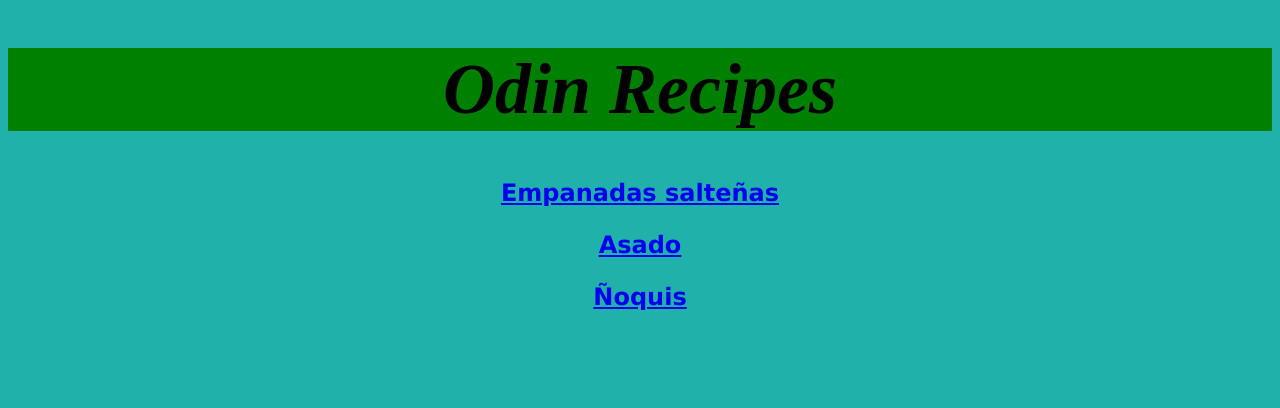
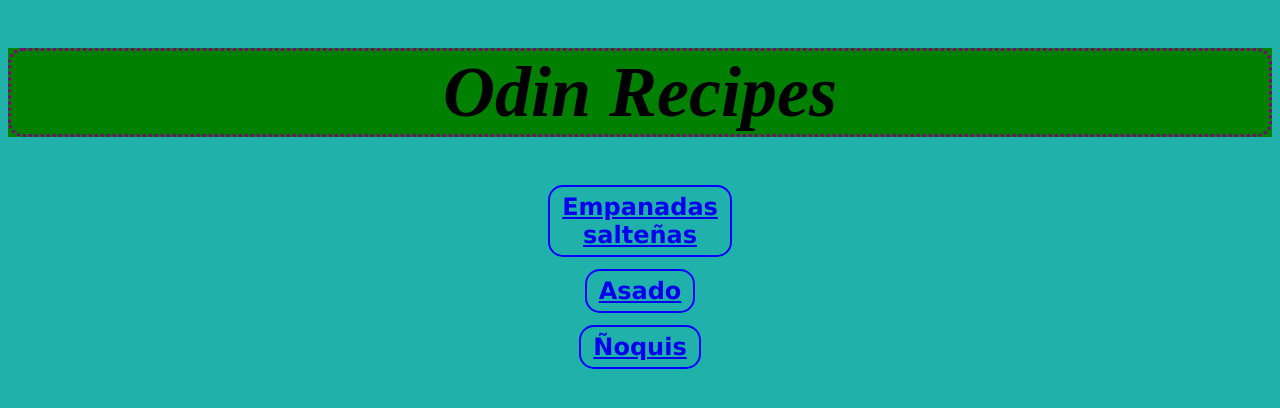
Before and after one commit to guidoRodriguez13/odin-recipes, a plain HTML site: page index.html in a window 1280 px wide. Drawn offline with Linux system fonts and the light colour scheme.

Commit message:
Some HTML + CSS applied to index

```diff
--- a/index.html
+++ b/index.html
@@ -7,11 +7,11 @@
 
 <body class="page">
   <div class="title text">
-    <h1>Odin Recipes</h1>
+    <h1 class="titleformat border">Odin Recipes</h1>
   </div>
 
-  <p class="p text"><a href="./recipes/salteñas.html">Empanadas salteñas</a></p>
-  <p class="p text"><a href="./recipes/asado.html">Asado</a></p>
-  <p class="p text"><a href="./recipes/ñoquis.html">Ñoquis</a></p>
+  <p class="p text button border"><a href="./recipes/salteñas.html">Empanadas salteñas</a></p>
+  <p class="p text button border"><a href="./recipes/asado.html">Asado</a></p>
+  <p class="p text button border"><a href="./recipes/ñoquis.html">Ñoquis</a></p>
 
 </body>
--- a/style.css
+++ b/style.css
@@ -28,3 +28,25 @@
 .underline {
   text-decoration: underline;
 }
+
+.button {
+  display: block;
+  width: min-content;
+  margin: 12px auto;
+  padding: 6px 12px;
+  border: 2px solid blue;
+}
+
+.titleformat {
+  display: block;
+  border: 3px dotted purple;
+}
+
+.border {
+  border-radius: 15px;
+}
+
+.inside {
+  color: blueviolet;
+  background-color: white;
+}
```
Also changed, not shown: recipes/asado.html (+2 -2 lines).
